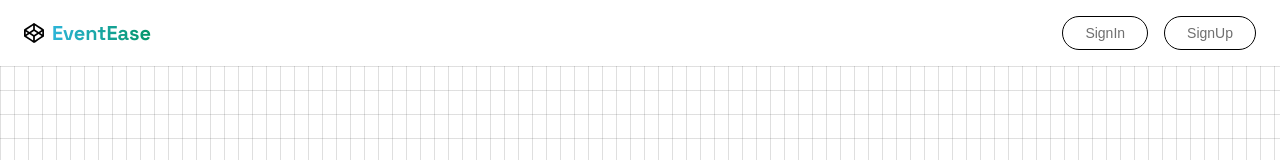
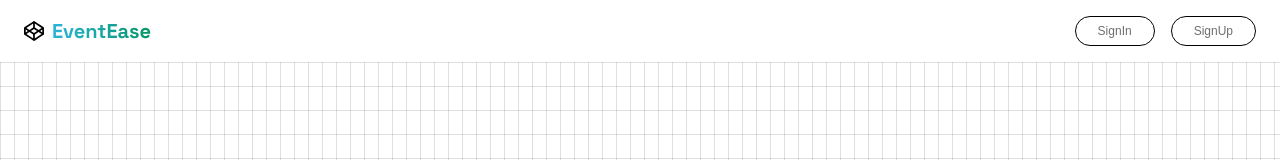
Before and after one commit to Ashish48Maurya/WADLProject, a React (Create React App) app in the folder client/: page / in a window 1280 px wide. Shown: the top 160 px of the page. Built offline with nearby package versions, Linux system fonts and the light colour scheme; what @syncfusion/ej2-base would draw is missing.

Commit message:
Fix styling issues in Navbar component

```diff
--- a/client/src/Components/Navbar.jsx
+++ b/client/src/Components/Navbar.jsx
@@ -18,7 +18,7 @@ export default function Navbar() {
 
   return (
     <nav className="bg-transparent bg-opacity-80">
-      <div className=" mx-auto px-4 sm:px-6 lg:px-8">
+      <div className="mx-auto px-4 sm:px-6 lg:px-8">
         <div className="flex flex-wrap items-center justify-between py-3">
           <div
             className="text-transparent bg-clip-text bg-gradient-to-r to-emerald-600 from-sky-400 text-sm md:text-xl font-bold flex items-center"
@@ -36,7 +36,7 @@ export default function Navbar() {
                 <li className="flex items-center">
                   <p className="mr-2 font-bold">{userData.fullname}</p>
                   <button
-                    className="calendarJoinButton | px-[1.375rem] py-[0.375rem] rounded-full border border-black text-sm font-medium text-[black] hover:text-white hover:border-none"
+                    className="calendarJoinButton | md:px-[1.375rem] md:py-[0.375rem] px-[1rem] py-[0.25rem] rounded-full border border-black text-xs font-medium text-[black] hover:text-white hover:border-none"
                     onClick={() => {
                       LogoutUser();
                       navigate("/login");
@@ -49,7 +49,7 @@ export default function Navbar() {
                 <>
                   <li>
                     <button
-                      className="calendarJoinButton | px-[1.375rem] py-[0.375rem] rounded-full border border-black text-sm font-medium text-[#6F6F6F] hover:text-white hover:border-none"
+                      className="calendarJoinButton | md:px-[1.375rem] md:py-[0.375rem] px-[1rem] py-[0.25rem] rounded-full border border-black text-xs font-medium text-[#6F6F6F] hover:text-white hover:border-none"
                       onClick={() => navigate("/login")}
                     >
                       SignIn
@@ -57,7 +57,7 @@ export default function Navbar() {
                   </li>
                   <li>
                     <button
-                      className="calendarJoinButton | px-[1.375rem] py-[0.375rem] rounded-full border border-black text-sm font-medium text-[#6F6F6F] hover:text-white hover:border-none"
+                      className="calendarJoinButton | md:px-[1.375rem] md:py-[0.375rem] px-[1rem] py-[0.25rem] rounded-full border border-black text-xs font-medium text-[#6F6F6F] hover:text-white hover:border-none"
                       onClick={() => navigate("/register")}
                     >
                       SignUp
@@ -66,7 +66,7 @@ export default function Navbar() {
                 </>
               )}
             </ul>
-            {isLoggedIn && userData.userType==='student' && <Menu />}
+            {isLoggedIn && userData.userType && <Menu />}
           </div>
         </div>
       </div>
```
